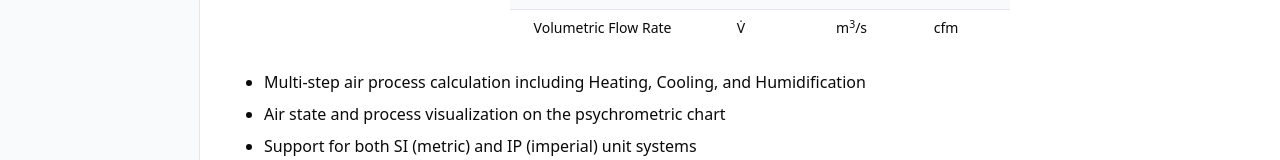
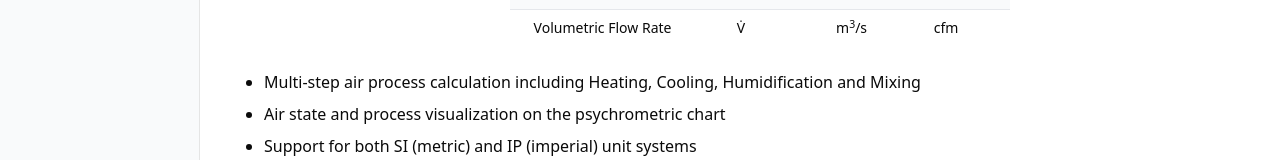
Before and after one commit to kanamesasaki/psychroid-web, a React (Vite) app: page /guide in a window 1280 px wide. Shown: the part 744-904 px from the top of the page. Built offline with nearby package versions, Linux system fonts and the light colour scheme.

Commit message:
Add H1 tag to the Header text

```diff
--- a/src/App.tsx
+++ b/src/App.tsx
@@ -389,9 +389,12 @@ const App = () => {
       <footer className="border-t py-2 px-6">
         <div className="w-full mx-auto max-w-full sm:max-w-screen-sm md:max-w-screen-md lg:max-w-screen-lg xl:max-w-screen-xl 2xl:max-w-[1920px] flex justify-start items-center">
           <div className="flex space-x-6 items-center">
-            <div className="text-sm text-gray-600">
+            <a
+              href="https://thermocraft.space/"
+              className="text-sm text-gray-600 hover:underline"
+            >
               © {new Date().getFullYear()} K. Sasaki
-            </div>
+            </a>
             <span className="text-gray-300">|</span>
             <a href="/contact/" className="text-sm text-gray-600 hover:underline">
               Contact
--- a/src/components/Header.tsx
+++ b/src/components/Header.tsx
@@ -16,9 +16,9 @@ const Header = ({ isSI, setIsSI }: HeaderProps) => {
                             alt="Logo"
                             className="h-8 w-8 mr-3"
                         />
-                        <span className="text-2xl font-bold">
+                        <h1 className="text-2xl font-bold m-0">
                             Psychrometric Chart Calculator
-                        </span>
+                        </h1>
                     </a>
                 </div>
 
--- a/src/components/guide/Introduction.tsx
+++ b/src/components/guide/Introduction.tsx
@@ -105,7 +105,7 @@ const Introduction = () => {
                             </tbody>
                         </table>
                     </div>
-                    <li>Multi-step air process calculation including Heating, Cooling, and Humidification</li>
+                    <li>Multi-step air process calculation including Heating, Cooling, Humidification and Mixing</li>
                     <li>Air state and process visualization on the psychrometric chart</li>
                     <li>Support for both SI (metric) and IP (imperial) unit systems</li>
                 </ul>
```
Also changed, not shown: public/og-image.svg, 1 other file (tests, documents, lock files or other folders).
